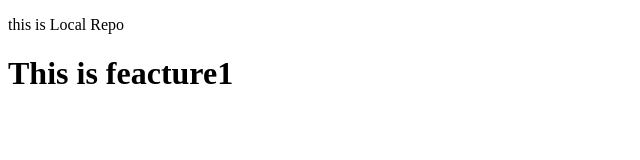
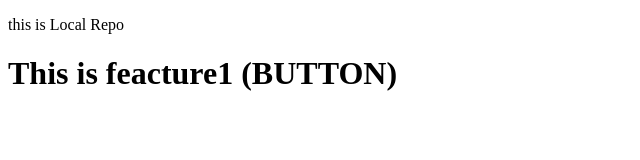
Before and after one commit to Harsh151103/LocalRepo, a plain HTML site: page Local-Repo/index.html in a window 1280 px wide. Shown: the whole page, without its empty margins (0-640 px from the left). Drawn offline with Linux system fonts and the light colour scheme.

```diff
--- a/Local-Repo/index.html
+++ b/Local-Repo/index.html
@@ -7,6 +7,6 @@
 </head>
 <body>
     <p>this is Local Repo</p>
-    <h1>This is feacture1</h1>
+    <h1>This is feacture1 (BUTTON)</h1>
 </body>
 </html>
```
